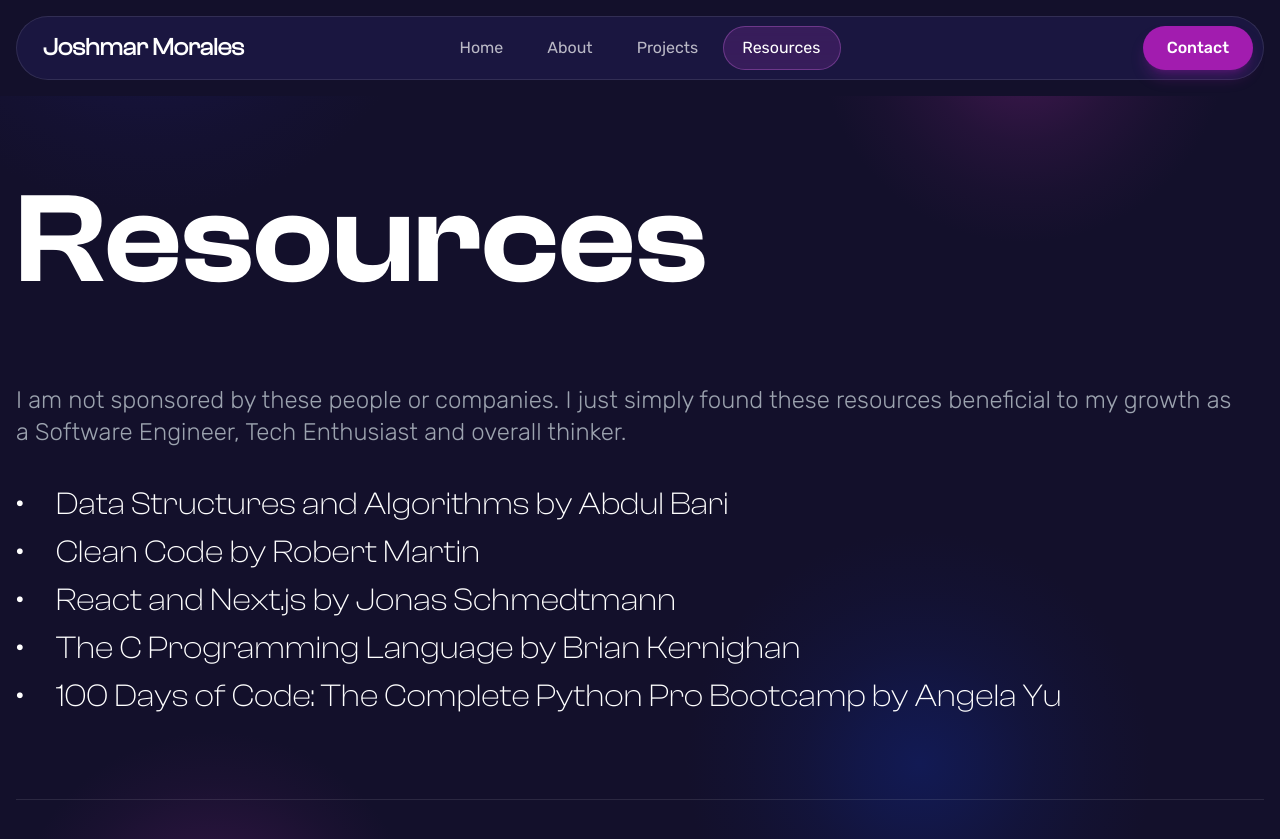
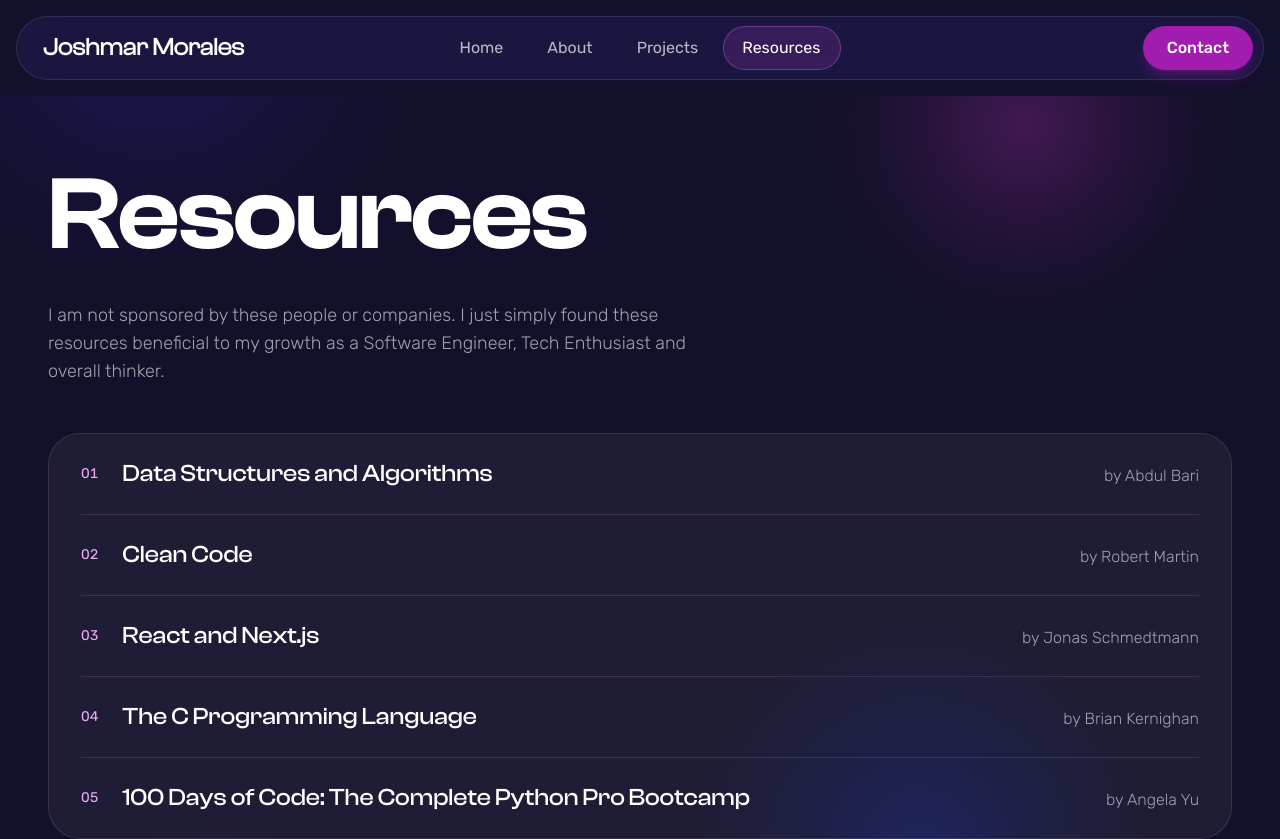
Before and after one commit to kahalagan00/cv-25, a Next.js app: page /resources in a window 1280 px wide. Shown: the top 839 px of the page. Built offline with nearby package versions, Linux system fonts and the light colour scheme; a web font is replaced by a local one.

Commit message:
Redesigned the Resources page as a glass list card with indexed rows separating each title from its author, replacing the bulleted paragraphs

```diff
--- a/src/app/resources/page.tsx
+++ b/src/app/resources/page.tsx
@@ -3,43 +3,60 @@ import { Rubik } from "next/font/google";
 
 import MainFooter from "../_components/MainFooter";
 
-const rubikRegular = Rubik({ weight: "300", subsets: ["latin"] });
+const rubik = Rubik({ subsets: ["latin"] });
 // const rubikBold = Rubik({ weight: "700", subsets: ["latin"] });
+
+const RESOURCES = [
+  { title: "Data Structures and Algorithms", author: "Abdul Bari" },
+  { title: "Clean Code", author: "Robert Martin" },
+  { title: "React and Next.js", author: "Jonas Schmedtmann" },
+  { title: "The C Programming Language", author: "Brian Kernighan" },
+  {
+    title: "100 Days of Code: The Complete Python Pro Bootcamp",
+    author: "Angela Yu",
+  },
+];
 
 const Page: React.FC = () => {
   return (
     <section className="relative w-screen">
       <div className="relative z-10 mx-auto my-16 flex min-h-screen w-full max-w-screen-2xl flex-col justify-between px-4">
-        <div>
-          <h1 className="mb-16 font-clashsemibold text-[4rem] leading-tight text-white sm:text-[6rem] xl:text-[8rem]">
+        <div className="px-4 sm:px-8">
+          <h1 className="font-clashsemibold text-[3.5rem] leading-[1.05] tracking-tight text-white sm:text-[5rem] xl:text-[6.5rem]">
             Resources
           </h1>
-          <div
-            className={`${rubikRegular.className} mb-8 pr-8 text-sm text-gray-400 sm:text-xl xl:text-2xl`}
+          <p
+            className={`${rubik.className} mt-8 max-w-2xl text-base font-light leading-relaxed text-gray-400 sm:text-lg`}
           >
             I am not sponsored by these people or companies. I just simply found
-            these resources beneficial to my growth as a Software Engineer, Tech Enthusiast
-            and overall thinker.
-          </div>
+            these resources beneficial to my growth as a Software Engineer, Tech
+            Enthusiast and overall thinker.
+          </p>
 
-          <p className="font-clashlight text-[1rem] text-white sm:text-[1.5rem] lg:text-[2rem]">
-            &#x2022;&emsp;Data Structures and Algorithms by Abdul Bari
-          </p>
-          <p className="font-clashlight text-[1rem] text-white sm:text-[1.5rem] lg:text-[2rem]">
-            &#x2022;&emsp;Clean Code by Robert Martin
-          </p>
-          <p className="font-clashlight text-[1rem] text-white sm:text-[1.5rem] lg:text-[2rem]">
-            &#x2022;&emsp;React and Next.js by Jonas Schmedtmann
-          </p>
-          <p className="font-clashlight text-[1rem] text-white sm:text-[1.5rem] lg:text-[2rem]">
-            &#x2022;&emsp;The C Programming Language by Brian Kernighan
-          </p>
-          <p className="font-clashlight text-[1rem] text-white sm:text-[1.5rem] lg:text-[2rem]">
-            &#x2022;&emsp;100 Days of Code: The Complete Python Pro Bootcamp by
-            Angela Yu
-          </p>
+          <ul className="mt-12 divide-y divide-white/10 rounded-[2rem] border border-white/10 bg-white/5 px-6 sm:px-8">
+            {RESOURCES.map(({ title, author }, index) => (
+              <li key={title} className="flex gap-x-4 py-6 sm:gap-x-6">
+                <span
+                  aria-hidden
+                  className={`${rubik.className} pt-1 text-sm tabular-nums text-fuchsia-300 sm:pt-1.5`}
+                >
+                  {String(index + 1).padStart(2, "0")}
+                </span>
+                <div className="flex flex-1 flex-col gap-y-1 lg:flex-row lg:items-baseline lg:justify-between lg:gap-x-8">
+                  <p className="font-clashmedium text-xl text-white sm:text-2xl">
+                    {title}
+                  </p>
+                  <p
+                    className={`${rubik.className} text-base font-light text-gray-400 lg:shrink-0`}
+                  >
+                    by {author}
+                  </p>
+                </div>
+              </li>
+            ))}
+          </ul>
         </div>
-        <div>
+        <div className="mt-32">
           <MainFooter />
         </div>
       </div>
```
